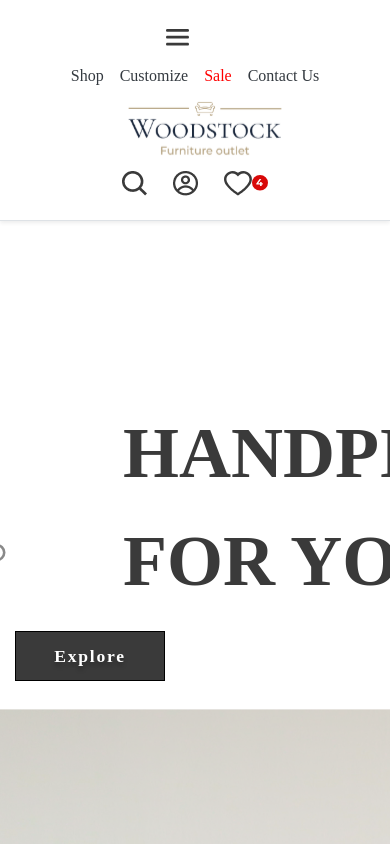
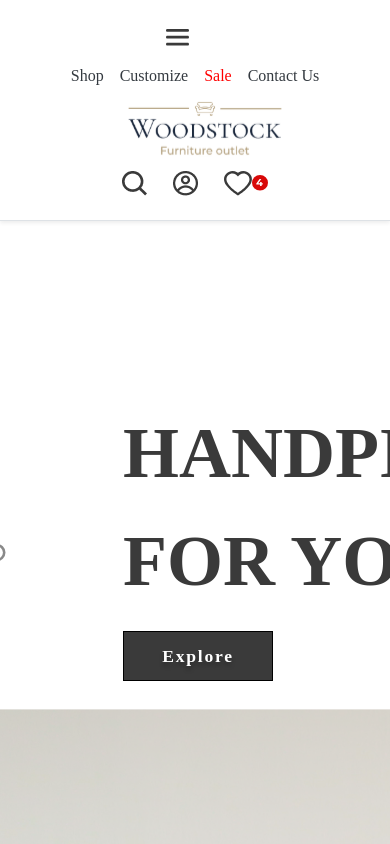
Before and after one commit to amalbros/devza, an Angular app: page / in a window 390 px wide. Shown: the top 844 px of the page. Built offline with nearby package versions, Linux system fonts and the light colour scheme; what angular-font-awesome would draw is missing.

Commit message:
few media queries added

```diff
--- a/src/app/home/home.component.html
+++ b/src/app/home/home.component.html
@@ -13,7 +13,7 @@
             </p>
 
             <p class="handpicked" style="margin-top:45%;margin-left:30%;width:100%">HANDPICKED FOR YOU</p>
-            <button class="explore"  >Explore</button>
+            <button class="explore" style="margin-left:30%" >Explore</button>
         </div>
         <div class="col-md-8"  style="position:relative;width:100%;height:800px;object-fit:contain;background: url('../../assets/pexels-eric-montanah-1350789 1.png');" >
 
```
